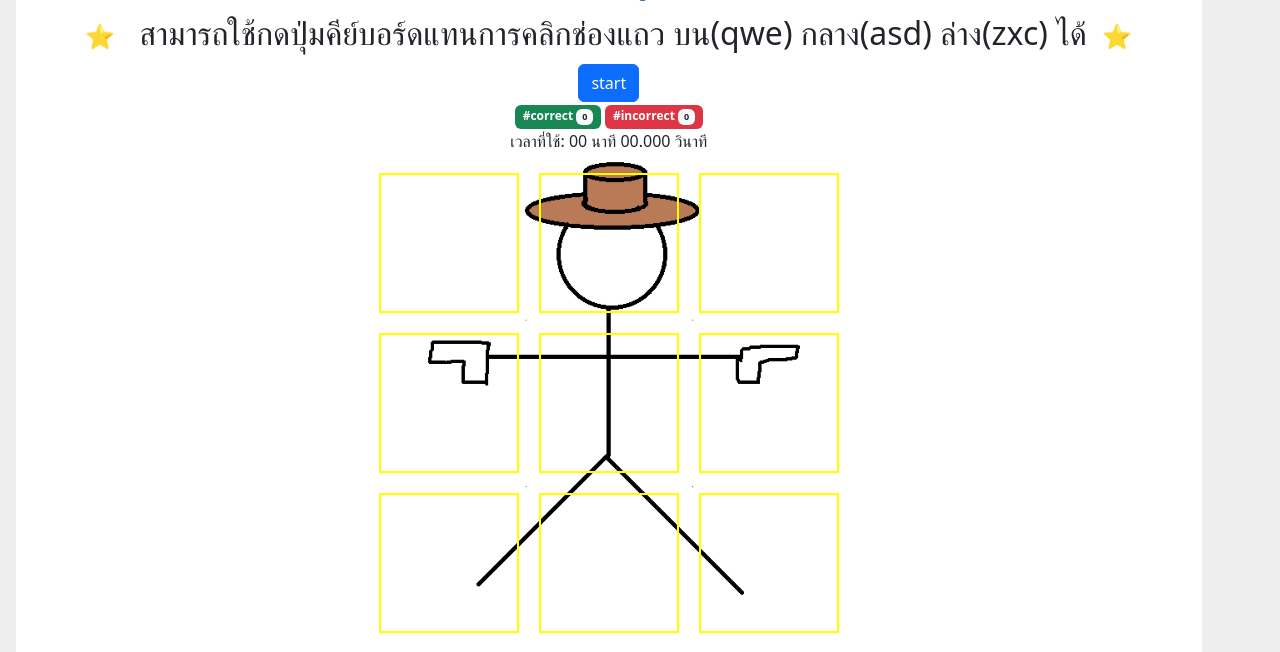
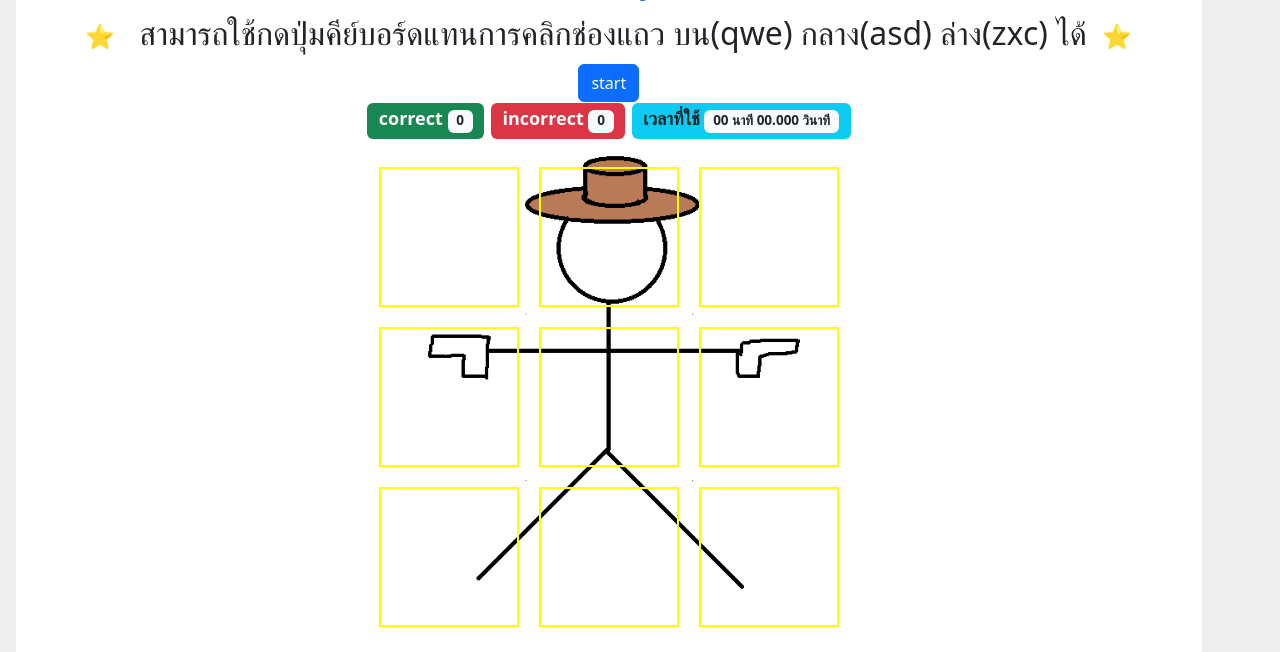
Before and after one commit to tpatikorn/PlantQuizGame, a Flask app: template templates/quick_draw.html in a window 1280 px wide. Shown: the part 66-718 px from the top of the page. Run offline with Flask 3, Linux system fonts and the light colour scheme; the template is opened without the code that fills it, so the values that code supplies are empty.

Commit message:
Extracted game start/status into a separate file.

```diff
--- /dev/null
+++ b/templates/game_start.html
@@ -0,0 +1,9 @@
+<h4>
+    <input type="button" id="start" value="start" class="btn btn-primary"> <br>
+    <span class="badge bg-success">correct
+        <span id="correct" class="badge bg-light text-dark">0</span></span>
+    <span class="badge bg-danger">incorrect
+        <span id="incorrect" class="badge bg-light text-dark">0</span></span>
+    <span class="badge bg-info text-dark">เวลาที่ใช้
+        <span id="time_lapse" class="badge bg-light text-dark">00 นาที 00.000 วินาที</span></span>
+</h4>
--- a/templates/quick_draw.html
+++ b/templates/quick_draw.html
@@ -132,13 +132,7 @@
     <div id="quiz" class="main_game">
         <h2><span class="badge badge-secondary">⭐</span> สามารถใช้กดปุ่มคีย์บอร์ดแทนการคลิกช่องแถว บน(qwe) กลาง(asd)
             ล่าง(zxc) ได้<span class="badge badge-secondary">⭐</span></h2>
-        <input type="button" id="start" value="start" class="btn btn-primary"> <br>
-        <span class="badge bg-success">#correct
-        <span id="correct" class="badge bg-light text-dark">0</span></span>
-        <span class="badge bg-danger">#incorrect
-        <span id="incorrect" class="badge bg-light text-dark">0</span></span><br>
-        <label for="time_lapse">เวลาที่ใช้: </label>
-        <span id="time_lapse">00 นาที 00.000 วินาที</span>
+        {% include 'game_start.html' %}
         <div id="game_quick_draw" class="main_game">
             <div class="quick_draw_row">
                 {% for i in range(9) %}
```
Also changed, not shown: templates/chat.html (+1 -7 lines), templates/treasure_hunt.html (+1 -7 lines).
